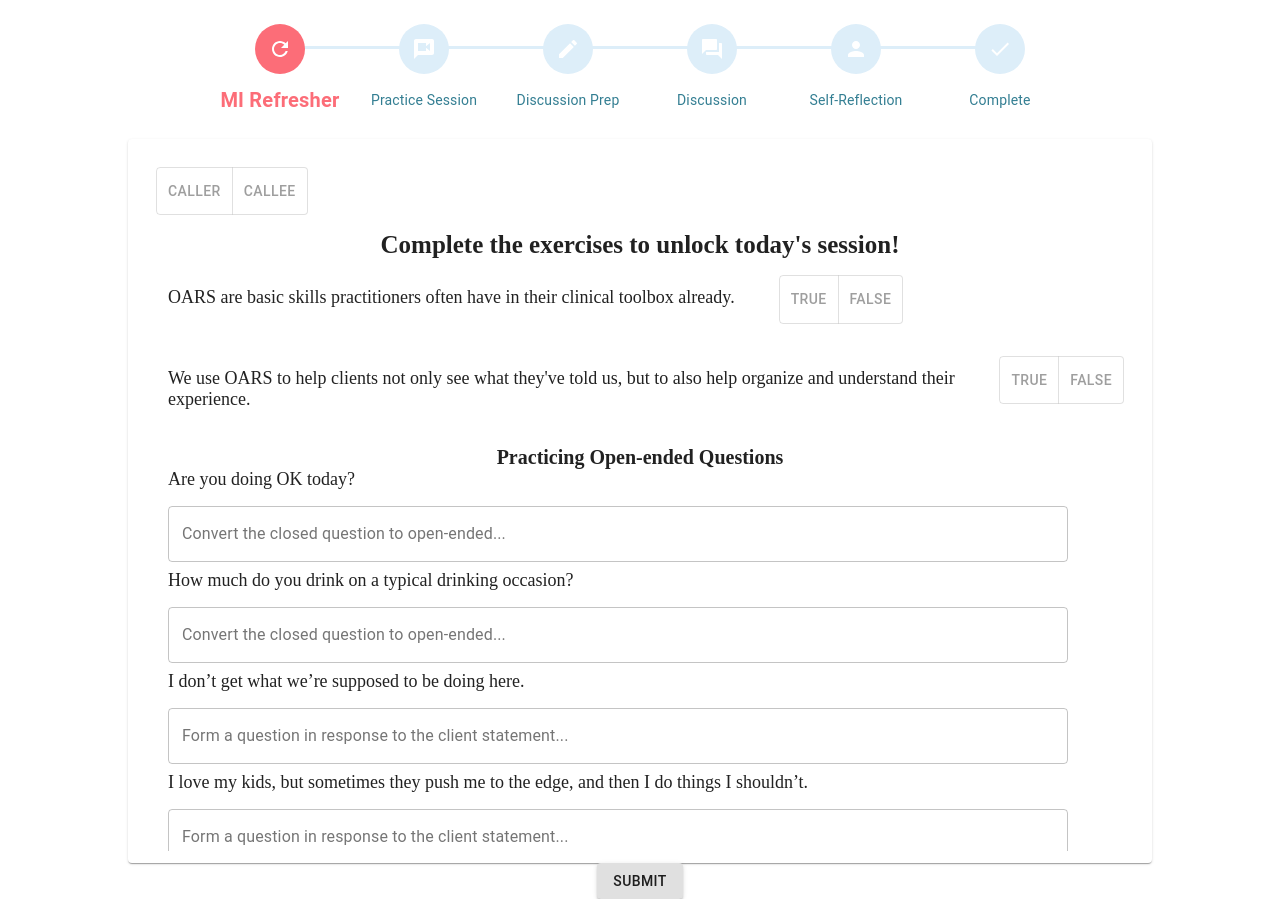
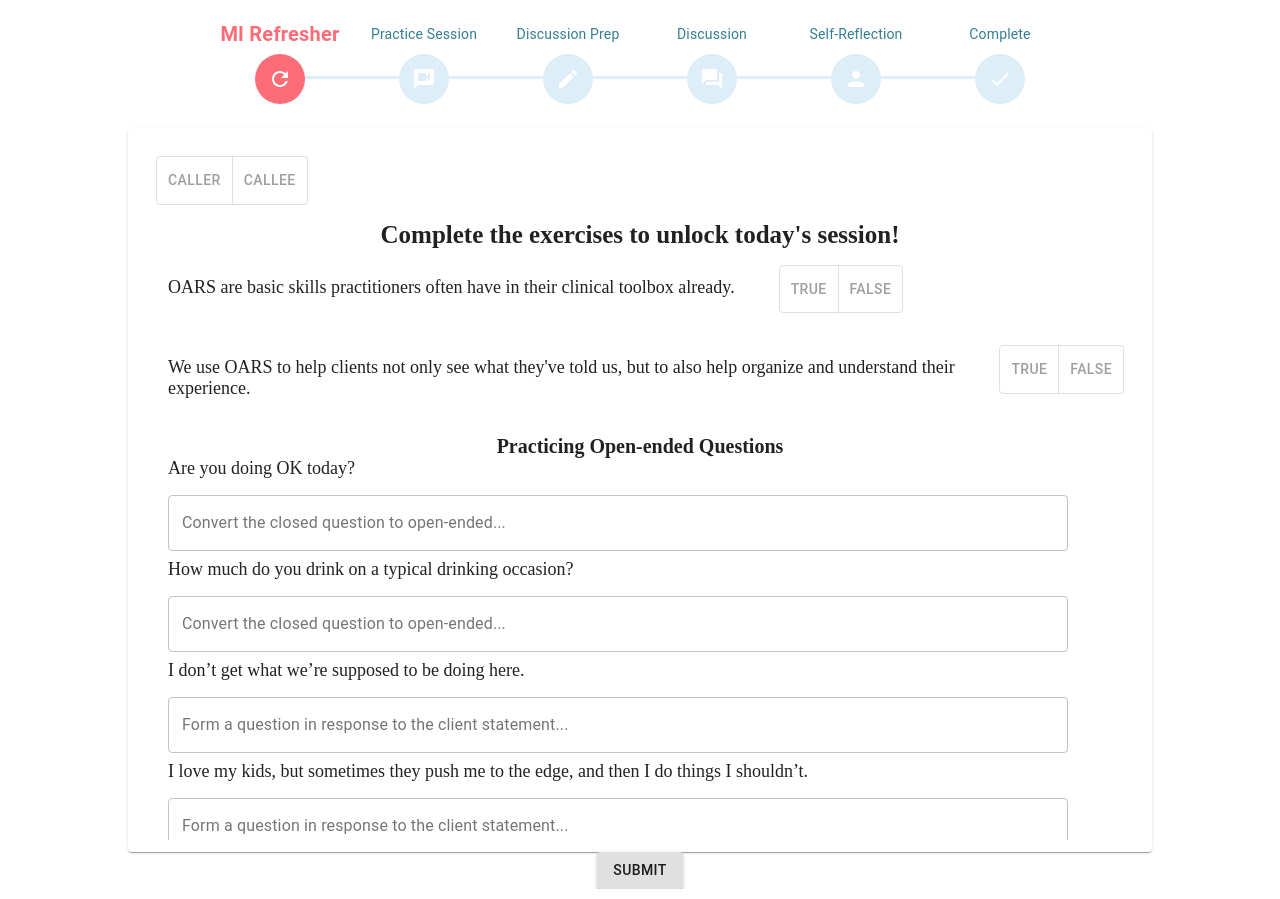
Before and after one commit to CoExLab/pinmi, a React (Create React App) app: page /content in a window 1280 px wide. Built offline with nearby package versions, Linux system fonts and the light colour scheme; no server answers; the database is empty.

Commit message:
Move Stepper label above icon

```diff
--- a/src/App.js
+++ b/src/App.js
@@ -24,7 +24,7 @@ const theme = createMuiTheme({
     },
     pink: {
       dark: '#FC6D78',
-      main: '#7DA2A9',
+      main: '#FDA2A9',
       light: '#FECACE',
     },
     gray: {
--- a/src/components/layout/Steppers.jsx
+++ b/src/components/layout/Steppers.jsx
@@ -12,6 +12,12 @@ import RefreshIcon from '@material-ui/icons/Refresh';
 import DoneIcon from '@material-ui/icons/Done';
 // context
 import { useActiveStepValue } from "../../context";
+
+const useStepperStyles = makeStyles((theme) => ({
+	stepper: {
+		marginTop: '30px',
+	}
+}));
 
 const useColorlibStepIconStyles = makeStyles((theme) => ({
 	root: {
@@ -30,8 +36,7 @@ const useColorlibStepIconStyles = makeStyles((theme) => ({
 		// boxShadow: '0 4px 10px 0 rgba(0,0,0,.25)',
 	},
 	completed: {
-		backgroundColor:
-		theme.palette.pink.main,
+		backgroundColor: theme.palette.pink.light,
 	},
 	space: {
 		marginTop: 100,
@@ -61,7 +66,7 @@ function ColorlibStepIcon(props) {
 			{icons[String(props.icon)]}
 		</div>
 	);
-	}
+}
 
 ColorlibStepIcon.propTypes = {
 	/**
@@ -84,26 +89,33 @@ const ColorLibLabel = withStyles((theme) => ({
 			color: theme.palette.pink.dark,
 			fontSize: '20px',
 			fontWeight: 'bold',
-			marginTop: '12px',
+			marginTop: '-84px !important',
+			whiteSpace: 'nowrap',
 		},
+		'& .MuiStepLabel-completed': {
+			color: theme.palette.pink.light,
+		}
 	},
 	label: {
 		color: theme.palette.teal.main,
+		marginTop: '-80px !important',
 	},
 }))(StepLabel);
 
 const ColorlibConnector = withStyles((theme) => ({
 	alternativeLabel: {
 	 top: 22,
+	 left: 'calc(-50% + 0px)',
+	 right: 'calc(50% + 0px)',
 	},
 	active: {
 	 '& $line': {
-		backgroundColor: theme.palette.pink.dark,
+		backgroundColor: theme.palette.pink.light,
 	 },
 	},
 	completed: {
 	 '& $line': {
-		backgroundColor: theme.palette.pink.main,
+		backgroundColor: theme.palette.pink.light,
 	 },
 	},
 	line: {
@@ -116,11 +128,12 @@ const ColorlibConnector = withStyles((theme) => ({
 
 const Steppers = () => {
 	const steps = ['MI Refresher', 'Practice Session', 'Discussion Prep', 'Discussion', 'Self-Reflection', 'Complete'];
+	const classes = useStepperStyles();
 	const {curActiveStep: activeStep} = useActiveStepValue();
 
 	return (
 		<div>
-			<Stepper alternativeLabel activeStep={activeStep} connector={<ColorlibConnector />}>
+			<Stepper className={classes.stepper} alternativeLabel activeStep={activeStep} connector={<ColorlibConnector />}>
 			{steps.map((label) => (
 				<Step key={label}>
 					<ColorLibLabel StepIconComponent={ColorlibStepIcon}>
```
